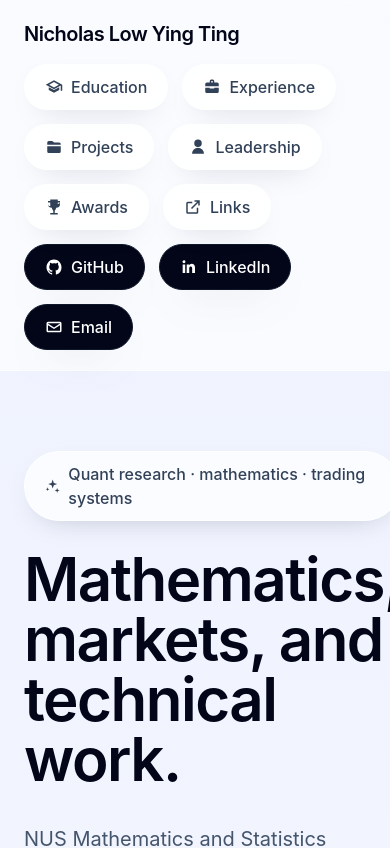
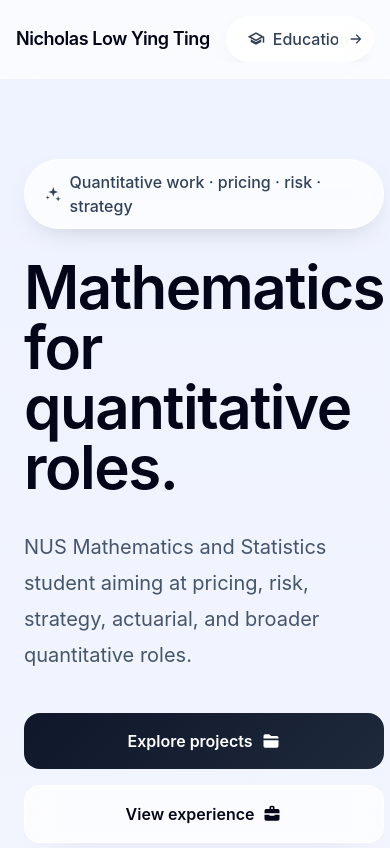
Before and after one commit to XtremeFire02/quant-project-website, a React (Vite) app: page / in a window 390 px wide. Shown: the top 848 px of the page. Built offline with nearby package versions, Linux system fonts and the light colour scheme.

Commit message:
Update website

```diff
--- a/src/App.jsx
+++ b/src/App.jsx
@@ -1,3 +1,5 @@
+import { useEffect, useRef, useState } from 'react';
+
 const iconPaths = {
   github:
     'M12 2C6.48 2 2 6.58 2 12.26c0 4.53 2.87 8.37 6.84 9.73.5.1.68-.22.68-.49v-1.73c-2.78.62-3.37-1.37-3.37-1.37-.45-1.18-1.11-1.49-1.11-1.49-.91-.64.07-.63.07-.63 1 .07 1.53 1.06 1.53 1.06.9 1.57 2.36 1.12 2.93.86.09-.67.35-1.12.64-1.38-2.22-.26-4.55-1.14-4.55-5.06 0-1.12.39-2.03 1.03-2.75-.1-.26-.45-1.3.1-2.7 0 0 .84-.28 2.75 1.05A9.3 9.3 0 0 1 12 6.99c.85 0 1.7.12 2.5.35 1.9-1.33 2.74-1.05 2.74-1.05.55 1.4.2 2.44.1 2.7.64.72 1.03 1.63 1.03 2.75 0 3.93-2.34 4.8-4.57 5.05.36.32.68.94.68 1.9v2.81c0 .27.18.59.69.49A10.09 10.09 0 0 0 22 12.26C22 6.58 17.52 2 12 2Z',
@@ -47,7 +49,7 @@ const educationItems = [
     period: 'Expected 2027',
     highlights: [
       'Relevant coursework includes probability, linear algebra, multivariable calculus, statistical learning, time series analysis, data structures and algorithms, real analysis, and abstract algebra.',
-      'Intended specialisation in pure mathematics with additional interest in quantitative finance, market microstructure, statistical modelling, and algorithmic trading.',
+      'Intended specialisation in pure mathematics with additional interest in statistical modelling, pricing, risk, quantitative strategy, and actuarial applications.',
     ],
   },
   {
@@ -159,7 +161,7 @@ const skillGroups = [
   },
 ];
 
-const profileHighlights = ['Mathematics', 'Quant Research', 'Trading Systems', 'Topology'];
+const profileHighlights = ['Mathematics', 'Pricing & Risk', 'Quantitative Strategy', 'Statistics'];
 
 const portraitImagePath = '/portrait.jpg';
 
@@ -177,7 +179,7 @@ const externalLinks = [
   },
   {
     title: 'Quant Framework Repo',
-    description: 'Crypto signal research and backtesting framework.',
+    description: 'A research framework showing quantitative modelling and backtesting workflow.',
     href: 'https://github.com/XtremeFire02/Quantitative-Framework-Version-1',
     icon: 'folder',
     cta: 'Open repository',
@@ -313,7 +315,7 @@ const PortraitCard = () => (
       <p className="text-base font-medium uppercase tracking-[0.2em] text-slate-400">Profile</p>
       <h2 className="mt-3 text-3xl font-semibold xl:text-[2rem]">Nicholas Low Ying Ting</h2>
       <p className="mt-4 text-base leading-8 text-slate-300 xl:text-lg xl:leading-9">
-        Mathematics and Statistics student focused on quant research, trading systems, and mathematically rigorous work.
+        Mathematics and Statistics student interested in pricing, risk, strategy, and mathematically rigorous quantitative work.
       </p>
     </div>
   </div>
@@ -406,10 +408,107 @@ const ExternalLinkCard = ({ title, description, href, icon, cta }) => {
 };
 
 export default function App() {
+  const mobileNavRef = useRef(null);
+  const [mobileNavIndicators, setMobileNavIndicators] = useState({
+    canScrollLeft: false,
+    canScrollRight: false,
+  });
+
+  useEffect(() => {
+    const syncMobileNavIndicators = () => {
+      const navElement = mobileNavRef.current;
+
+      if (!navElement) {
+        return;
+      }
+
+      const maxScrollLeft = navElement.scrollWidth - navElement.clientWidth;
+
+      setMobileNavIndicators({
+        canScrollLeft: navElement.scrollLeft > 8,
+        canScrollRight: maxScrollLeft - navElement.scrollLeft > 8,
+      });
+    };
+
+    syncMobileNavIndicators();
+
+    const navElement = mobileNavRef.current;
+
+    if (!navElement) {
+      return undefined;
+    }
+
+    navElement.addEventListener('scroll', syncMobileNavIndicators, { passive: true });
+    window.addEventListener('resize', syncMobileNavIndicators);
+
+    return () => {
+      navElement.removeEventListener('scroll', syncMobileNavIndicators);
+      window.removeEventListener('resize', syncMobileNavIndicators);
+    };
+  }, []);
+
+  const scrollMobileNav = (direction) => {
+    const navElement = mobileNavRef.current;
+
+    if (!navElement) {
+      return;
+    }
+
+    navElement.scrollBy({
+      left: direction === 'left' ? -220 : 220,
+      behavior: 'smooth',
+    });
+  };
+
   return (
     <main className="min-h-screen bg-[linear-gradient(180deg,#eef2ff_0%,#f8fafc_16%,#f8fafc_100%)] text-slate-900">
       <nav className="sticky top-0 z-50 border-b border-white/50 bg-white/65 backdrop-blur-xl">
-        <div className="mx-auto flex max-w-7xl flex-col gap-4 px-6 py-5 md:px-8 lg:flex-row lg:items-center lg:justify-between">
+        <div className="mx-auto max-w-7xl px-4 py-4 md:px-8 lg:hidden">
+          <div className="relative">
+            <div
+              ref={mobileNavRef}
+              className="flex items-center gap-3 overflow-x-auto whitespace-nowrap pr-12 [scrollbar-width:none] [-ms-overflow-style:none] [&::-webkit-scrollbar]:hidden"
+            >
+              <a href="#top" className="shrink-0 pr-1 text-lg font-semibold tracking-tight text-slate-950">
+                Nicholas Low Ying Ting
+              </a>
+              {primaryNav.map((item) => (
+                <div key={item.label} className="shrink-0">
+                  <NavChip href={item.href} icon={item.icon} label={item.label} />
+                </div>
+              ))}
+              {profileShortcuts.map((item) => (
+                <div key={item.label} className="shrink-0">
+                  <ProfileChip href={item.href} icon={item.icon} label={item.label} external={item.external} />
+                </div>
+              ))}
+            </div>
+
+            {mobileNavIndicators.canScrollLeft ? (
+              <button
+                type="button"
+                aria-label="Scroll navigation left"
+                onClick={() => scrollMobileNav('left')}
+                className="absolute left-0 top-1/2 flex h-9 w-9 -translate-y-1/2 items-center justify-center rounded-full border border-white/80 bg-white/90 text-slate-700 shadow-[0_12px_28px_-16px_rgba(15,23,42,0.4)] backdrop-blur-md"
+              >
+                <Icon name="arrowRight" size={16} className="rotate-180" />
+              </button>
+            ) : null}
+
+            {mobileNavIndicators.canScrollRight ? (
+              <button
+                type="button"
+                aria-label="Scroll navigation right"
+                onClick={() => scrollMobileNav('right')}
+                className="absolute right-0 top-1/2 flex h-9 w-9 -translate-y-1/2 items-center justify-center rounded-full border border-white/80 bg-white/90 text-slate-700 shadow-[0_12px_28px_-16px_rgba(15,23,42,0.4)] backdrop-blur-md"
+              >
+                <Icon name="arrowRight" size={16} />
+              </button>
+            ) : null}
+          </div>
+        </div>
+
+        <div className="mx-auto hidden max-w-7xl items-center justify-between gap-4 px-6 py-5 md:px-8 lg:flex">
           <a href="#top" className="text-xl font-semibold tracking-tight text-slate-950 md:text-2xl">
             Nicholas Low Ying Ting
           </a>
@@ -430,13 +529,13 @@ export default function App() {
           <div className="max-w-4xl">
             <div className="mb-7 inline-flex items-center gap-2 rounded-full border border-white/70 bg-white/70 px-5 py-2.5 text-base font-medium text-slate-700 shadow-[0_10px_30px_-18px_rgba(15,23,42,0.35)] backdrop-blur-md">
               <Icon name="spark" size={18} />
-              Quant research · mathematics · trading systems
+              Quantitative work · pricing · risk · strategy
             </div>
             <h1 className="max-w-5xl text-6xl font-semibold tracking-tight text-slate-950 md:text-7xl xl:text-[5.6rem] xl:leading-[1.02]">
-              Mathematics, markets, and technical work.
+              Mathematics for quantitative roles.
             </h1>
             <p className="mt-8 max-w-4xl text-xl leading-9 text-slate-600 xl:text-[1.4rem] xl:leading-10">
-              NUS Mathematics and Statistics student building toward quant research and trading.
+              NUS Mathematics and Statistics student aiming at pricing, risk, strategy, actuarial, and broader quantitative roles.
             </p>
             <div className="mt-10 flex flex-col gap-4 sm:flex-row">
               <a
@@ -478,8 +577,8 @@ export default function App() {
       <Section
         id="education"
         eyebrow="Education"
-        title="Mathematics first. Finance close behind."
-        description="Rigorous training with a growing focus on quant finance."
+        title="Strong mathematical training for quantitative work."
+        description="Built on probability, statistics, modelling, and proof-based thinking."
       >
         <div className="grid gap-6 lg:grid-cols-2">
           {educationItems.map((item) => (
@@ -497,8 +596,8 @@ export default function App() {
       <Section
         id="experience"
         eyebrow="Experience"
-        title="Research experience in markets and mathematics."
-        description="Quant work, research structure, and technical rigor."
+        title="Quantitative experience across research and analysis."
+        description="Research structure, modelling, and technical rigor."
       >
         <div className="grid gap-6 lg:grid-cols-2">
           {experienceItems.map((item) => (
@@ -517,7 +616,7 @@ export default function App() {
         id="projects"
         eyebrow="Projects"
         title="Selected technical work."
-        description="Quant systems, DeFi, and mathematical finance."
+        description="Quantitative modelling, systems work, and mathematical applications."
       >
         <div className="grid gap-6 md:grid-cols-2 xl:grid-cols-3">
           {projectItems.map((project) => (
@@ -597,7 +696,7 @@ export default function App() {
         id="skills"
         eyebrow="Skills"
         title="Core tools and areas."
-        description="Programming, quant methods, and markets."
+        description="Programming, quantitative methods, and applied modelling."
       >
         <div className="grid gap-6 md:grid-cols-2">
           {skillGroups.map((group) => (
@@ -629,12 +728,12 @@ export default function App() {
       <Section
         id="contact"
         eyebrow="Contact"
-        title="Open to quant research and technical roles."
+        title="Open to quantitative roles across pricing, risk, strategy, and analytics."
         description="If the fit is strong, reach out."
       >
         <div className="rounded-[2rem] bg-[linear-gradient(145deg,#0f172a,#1e293b)] p-9 text-white shadow-[0_30px_90px_-40px_rgba(15,23,42,0.55)] md:p-12">
           <p className="max-w-4xl text-lg leading-9 text-slate-300 xl:text-xl xl:leading-10">
-            I work best where mathematics, markets, and disciplined engineering meet.
+            I work best where mathematics, statistics, and disciplined technical thinking meet real decision-making.
           </p>
           <div className="mt-9 flex flex-col gap-4 sm:flex-row">
             <a
```
